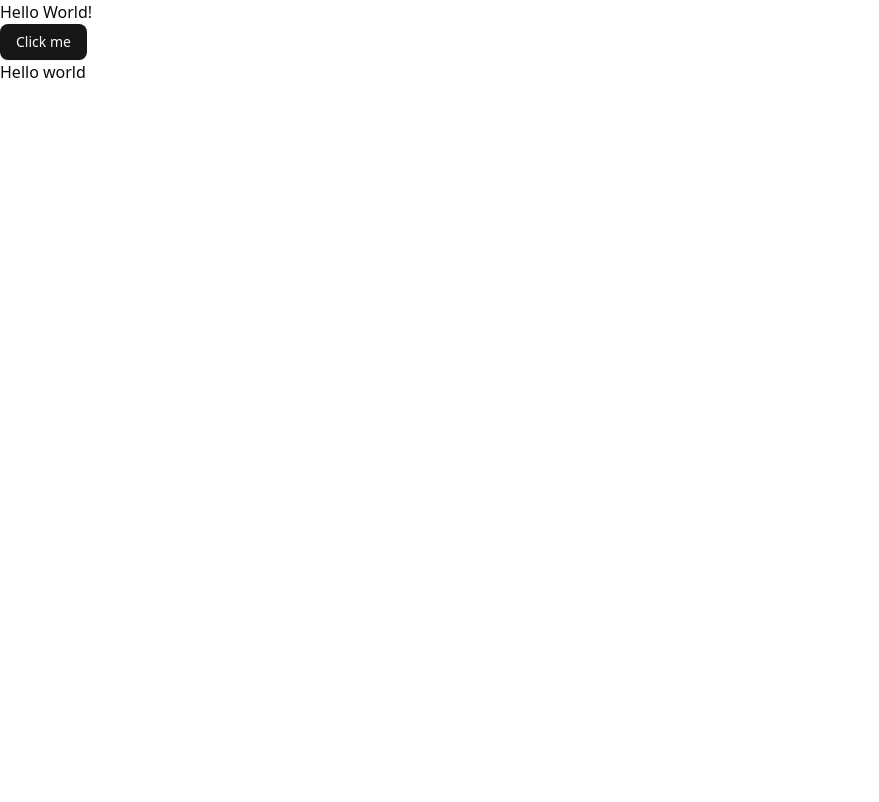
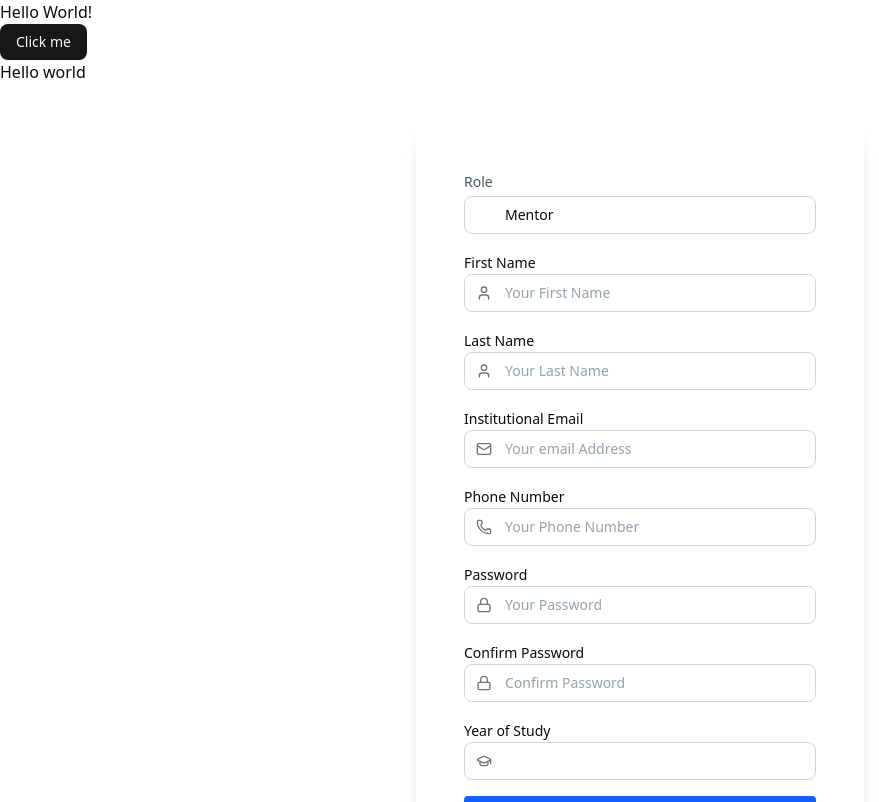
Before and after one commit to Kingscliq/mentor-hub, a Next.js app: page / in a window 1280 px wide. Shown: the top 802 px of the page, without its empty margins (0-879 px from the left). Built offline with nearby package versions, Linux system fonts and the light colour scheme.

Commit message:
Register Form Draft

```diff
--- a/package.json
+++ b/package.json
@@ -13,13 +13,15 @@
     "@reduxjs/toolkit": "^2.8.2",
     "class-variance-authority": "^0.7.1",
     "clsx": "^2.1.1",
+    "formik": "^2.4.6",
     "lucide-react": "^0.525.0",
     "next": "15.3.5",
     "react": "^19.0.0",
     "react-dom": "^19.0.0",
     "react-redux": "^9.2.0",
     "redux-persist": "^6.0.0",
-    "tailwind-merge": "^3.3.1"
+    "tailwind-merge": "^3.3.1",
+    "yup": "^1.6.1"
   },
   "devDependencies": {
     "@eslint/eslintrc": "^3",
--- a/src/app/page.tsx
+++ b/src/app/page.tsx
@@ -1,6 +1,7 @@
 'use client';
 import Box from '@/components/ui/box';
 import { Button } from '@/components/ui/button';
+import RegisterForm  from '@/features/auth/RegisterForm';
 
 export default function Home() {
   return (
@@ -10,6 +11,7 @@ export default function Home() {
       <Box as="section" onClick={() => console.log('hello world')}>
         Hello world{' '}
       </Box>
+      <RegisterForm></RegisterForm>
     </>
   );
 }
--- /dev/null
+++ b/src/features/auth/RegisterForm.tsx
@@ -0,0 +1,159 @@
+import { Formik, Form } from 'formik';
+import  {registerValidationSchema}  from '@/schema/registerSchema';
+import { RegisterFormValues } from '@/types/features/auth/registerForm';
+import {Input} from '@/components/ui/input';
+import {Button} from '@/components/ui/button';
+import { Mail, Lock, Phone, User, GraduationCap } from 'lucide-react';
+import Link from 'next/link';
+import Box from '@/components/ui/box';
+
+const initialValues: RegisterFormValues = {
+    firstName: '',
+    lastName: '',
+    email: '',
+    password: '',
+    confirmPassword: '',
+    role:'Mentee',
+    department: '',
+    academicYear: '',
+    matricNumber: '',
+    phoneNumber: '',
+};
+
+export default function Register() {
+  return (
+    <Box as="section" className="min-h-screen bg-white py-10 px-4">
+      <Box as = "div" className="max-w-md mx-auto p-12 shadow-lg rounded-xl ">
+        <Formik
+          initialValues={initialValues}
+          validationSchema={registerValidationSchema}
+          onSubmit={(values) => {
+            console.log('Form submitted:', values);
+          }}
+        >
+          {({ values, errors, touched, handleChange, handleBlur }) => (
+            <Form className="space-y-4">
+              {/* Role Select */}
+              <Box as = "div">
+                <Box as = "label" htmlFor="role" className="text-sm font-medium text-gray-600 block mb-1">Role</Box>
+                <Box as = "select"
+                  name="role"
+                  id="role"
+                  value={values.role}
+                  onChange={handleChange}
+                  onBlur={handleBlur}
+                  className="appearance-none block w-full pl-10 pr-3 py-2 border border-gray-300 rounded-md placeholder-gray-400 focus:outline-none focus:ring-blue-500 focus:border-blue-500 sm:text-sm"
+                >
+                  <option value="mentor">Mentor</option>
+                  <option value="mentee">Mentee</option>
+                </Box>
+                {touched.role && errors.role && <p className="text-sm text-red-500 mt-1">{errors.role}</p>}
+              </Box>
+
+
+              <Input
+                label="First Name"
+                name="firstName"
+                iconLeft={<User className="w-4 h-4" />}
+                value={values.firstName}
+                onChange={handleChange}
+                onBlur={handleBlur}
+                placeholder='Your First Name'
+                error={touched.firstName && errors.firstName ? String(errors.firstName) : undefined}
+              />
+              <Input
+                label="Last Name"
+                name="LastName"
+                iconLeft={<User className="w-4 h-4" />}
+                value={values.lastName}
+                onChange={handleChange}
+                onBlur={handleBlur}
+                placeholder='Your Last Name'
+                error={touched.lastName && errors.lastName ? String(errors.lastName) : undefined}
+              />
+
+              <Input
+                label="Institutional Email"
+                name="email"
+                type="email"
+                iconLeft={<Mail className="w-4 h-4" />}
+                value={values.email}
+                onChange={handleChange}
+                onBlur={handleBlur}
+                placeholder='Your email Address '
+                error={touched.email && errors.email ? String(errors.email) : undefined}
+              />
+
+              <Input
+                label="Phone Number"
+                name="phone"
+                type="tel"
+                iconLeft={<Phone className="w-4 h-4" />}
+                value={values.phoneNumber}
+                onChange={handleChange}
+                onBlur={handleBlur}
+                placeholder='Your Phone Number'
+                error={touched.phoneNumber && errors.phoneNumber ? String(errors.phoneNumber) : undefined}
+              />
+
+              <Input
+                label="Password"
+                name="password"
+                type="password"
+                iconLeft={<Lock className="w-4 h-4" />}
+                value={values.password}
+                onChange={handleChange}
+                onBlur={handleBlur}
+                placeholder='Your Password'
+                error={touched.password && errors.password ? String(errors.password) : undefined}
+              />
+
+              <Input
+                label="Confirm Password"
+                name="confirmPassword"
+                type="password"
+                iconLeft={<Lock className="w-4 h-4" />}
+                value={values.confirmPassword}
+                onChange={handleChange}
+                onBlur={handleBlur}
+                placeholder='Confirm Password'
+                error={touched.confirmPassword && errors.confirmPassword ? String(errors.confirmPassword) : undefined}
+              />
+
+
+
+              {/* Year of Study (only for mentee) */}
+              {values.role === 'Mentee' && (
+                <Input
+                  label="Year of Study"
+                  name="yearOfStudy"
+                  iconLeft={<GraduationCap className="w-4 h-4" />}
+                  className="appearance-none block w-full pl-10 pr-3 py-2 border border-gray-300 rounded-md placeholder-gray-400 focus:outline-none focus:ring-blue-500 focus:border-blue-500 sm:text-sm"
+                  value={values.academicYear}
+                  onChange={handleChange}
+                  onBlur={handleBlur}
+                  error={touched.academicYear && errors.academicYear ? String(errors.academicYear) : undefined}
+                />
+              )}
+
+              <Button
+                type="submit"
+                className="w-full bg-blue-600 text-white py-2 rounded hover:bg-blue-700 transition"
+              >
+                Register
+              </Button>
+            </Form>
+          )}
+        </Formik>
+         <div className="mt-6 text-center">
+            <p className="text-sm text-gray-600">
+              Already have an account?{' '}
+              <Link href="/login" className="font-medium text-blue-600 hover:text-blue-500">
+                Sign in here
+              </Link>
+            </p>
+          </div>
+      </Box>
+    </Box>
+  );
+}
--- /dev/null
+++ b/src/schema/registerSchema.ts
@@ -0,0 +1,17 @@
+import * as Yup from 'yup';
+
+
+export const registerValidationSchema = Yup.object({
+  role: Yup.string().required('Role is Required'),
+  firstName: Yup.string().required('First Name Required'),
+  phoneNumber: Yup.string().required('Phone Number is Required'),
+  lastName: Yup.string().required('Last Name Required'),
+  email: Yup.string().email('Invalid email').required('Email is Required'),
+  department: Yup.string().required('Required'),
+  matricNumber: Yup.string().required('Required'),
+  academicYear: Yup.string().required('Required'),
+  password: Yup.string().min(6, 'Too short').required('Required'),
+  confirmPassword: Yup.string()
+    .oneOf([Yup.ref('password')], 'Passwords must match')
+    .required('Required'),
+});
--- /dev/null
+++ b/src/types/features/auth/registerForm.ts
@@ -0,0 +1,15 @@
+
+export type Role = 'Mentor' | 'Mentee' | 'Admin';
+
+export interface RegisterFormValues {
+  role: Role ,
+  firstName: string,
+  lastName: string,
+  phoneNumber: string,
+  email: string,
+  department: string,
+  matricNumber: string,
+  academicYear: string,
+  password: string,
+  confirmPassword: string,
+}
```
Also changed, not shown: 1 other file (tests, documents, lock files or other folders).
